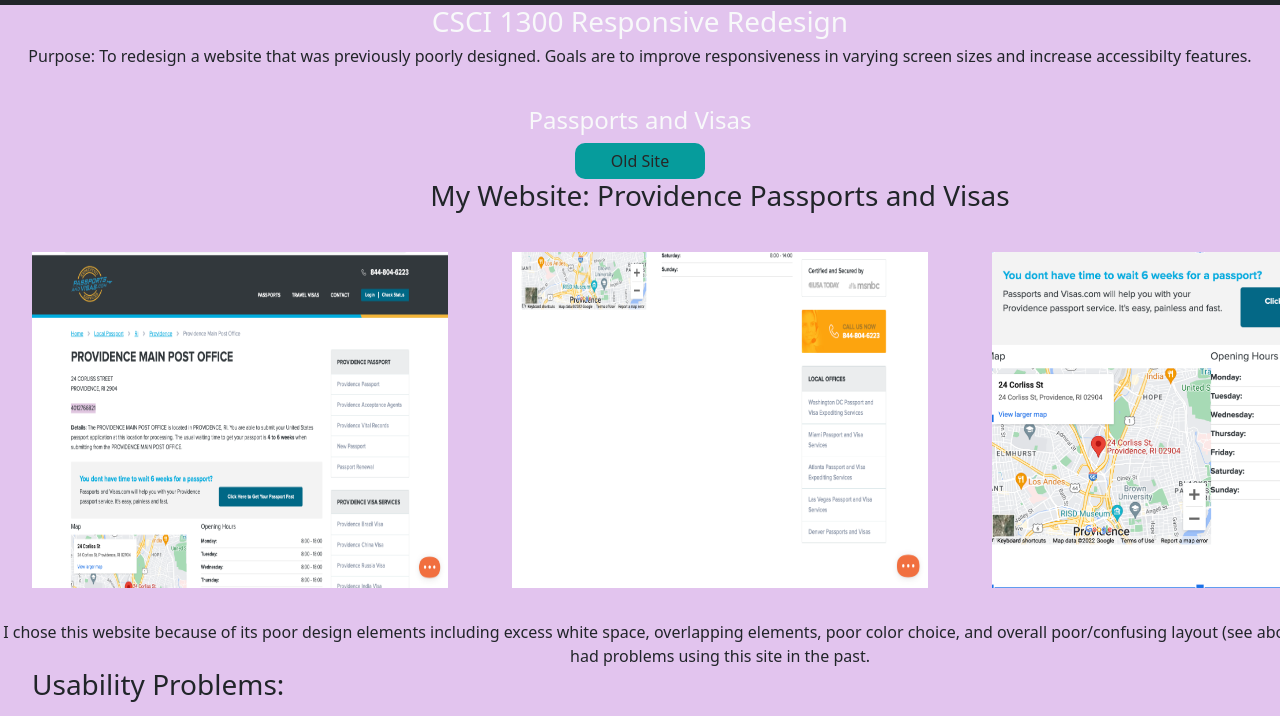
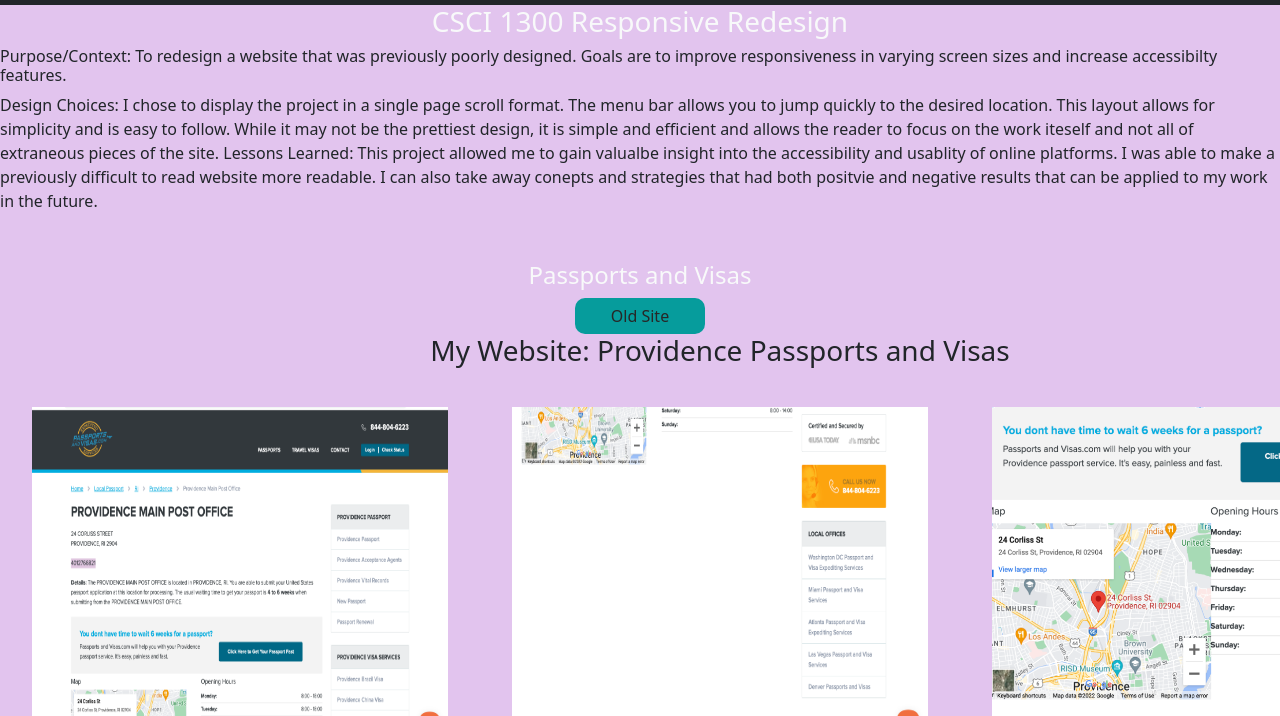
Before and after one commit to rainycloud123/responsive_redesign, a plain HTML site: page index.html in a window 1280 px wide. Shown: the part 51-767 px from the top of the page. Drawn offline with Linux system fonts and the light colour scheme.

Commit message:
Update index.html

```diff
--- a/index.html
+++ b/index.html
@@ -1,8 +1,5 @@
-<!--I used Jeff's Bootstrap video to help create this website along with
+<!--I used Jeff's Bootstrap video to create this website along with
 the bootstrap code he used from github-->
-
-<!-- I also used figma and balsamiq for my sketches. All images came from original site -->
-
 <!doctype html>
 <html lang="en">
 
@@ -41,7 +38,18 @@
 
     <div class="d-flex flex-column background justify-content-center align-items-center">
         <h3 class="text-light display 1"> CSCI 1300 Responsive Redesign</h3>
-        <h6> Purpose: To redesign a website that was previously poorly designed. Goals are to improve responsiveness in varying screen sizes and increase accessibilty features. </h6>
+        <h6> Purpose/Context: To redesign a website that was previously poorly designed. Goals are to improve responsiveness in varying screen sizes and increase accessibilty features. </h6>
+        <p>
+        Design Choices: I chose to display the project in a single page scroll format. The menu bar allows you to jump
+        quickly to the desired location. This layout allows for simplicity and is easy to follow. While it may
+        not be the prettiest design, it is simple and efficient and allows the reader
+        to focus on the work iteself and not all of extraneous pieces of the site.
+
+        Lessons Learned: This project allowed me to gain valualbe insight into the accessibility and
+        usablity of online platforms. I was able to make a previously difficult to read website more readable.
+        I can also take away conepts and strategies that had both positvie and negative results that can be applied
+        to my work in the future.
+        </p>
         <h4 class="text-light">Passports and Visas</h4>
         <button class="btn btn-success"
             onclick=" window.open('https://web.archive.org/web/20211207152429/https://www.passportsandvisas.com/local-passport/ri/providence/providence-main-post-office','_blank')">
@@ -66,7 +74,7 @@
                 <!-- resize pictures-->
             </div>
             <div class="text-center">I chose this website because of its poor design elements including excess white
-                space, overlapping elements, poor color choice, and overall poor/confusing layout (see above examples).
+                space, overlapping elements, poor color choice, and overall poor/confusing layout (see examples above).
                 I have had problems using this site in the past.
             </div>
 
```
